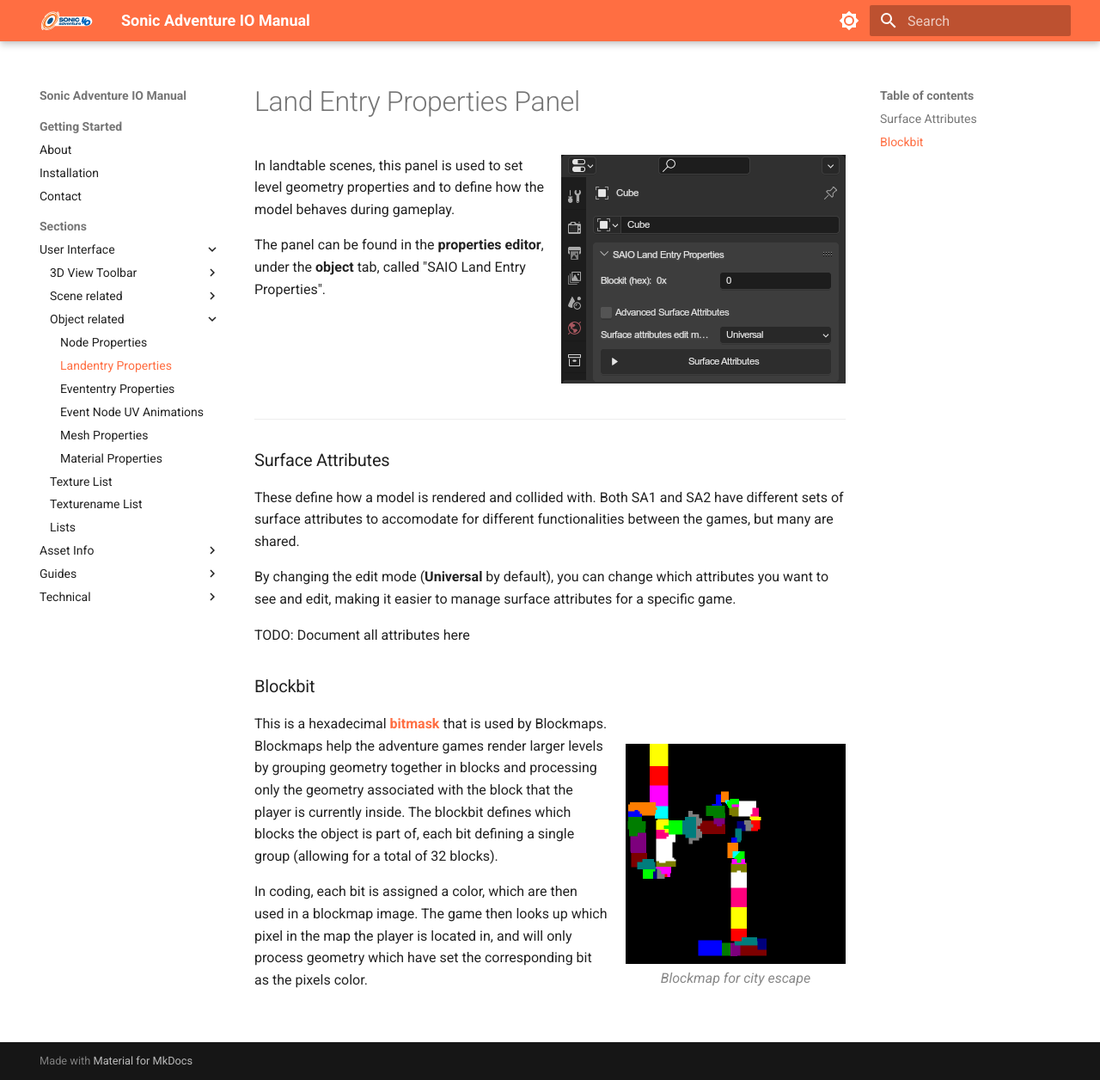
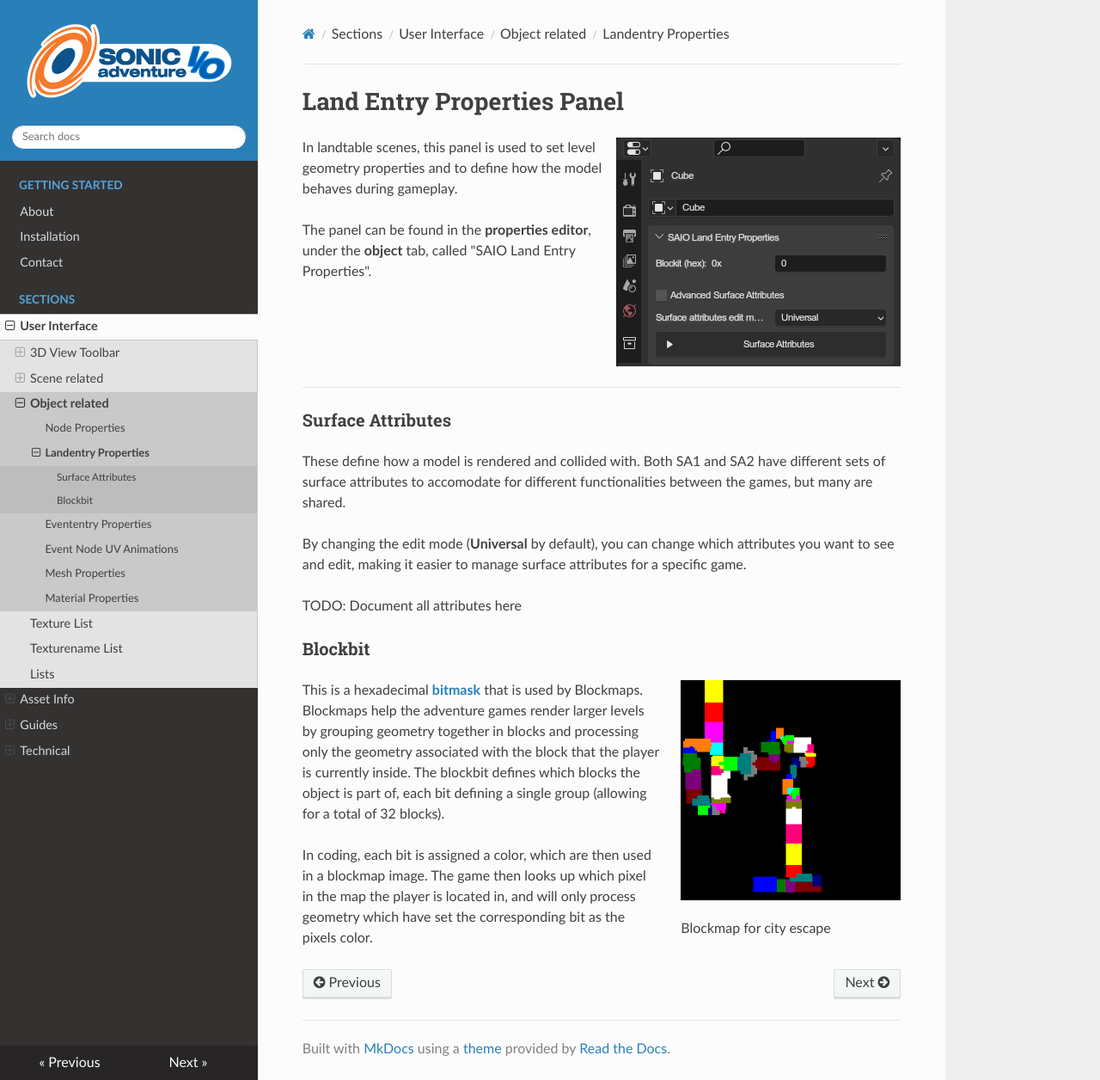
Before and after one commit to X-Hax/SonicAdventureBlenderIO, an MkDocs documentation site: the page built from documentation/docs/ui/object/landentry.md, in a window 1280 px wide and 1256 px high. Shown: the whole window at 86% size. Built offline with MkDocs 1.6.1, drawn with Linux system fonts in a browser that asks for light colours; nearby versions of some CDN libraries.

Commit message:
Updated documentation

```diff
--- a/documentation/docs/stylesheets/extra.css
+++ /dev/null
@@ -1,24 +0,0 @@
-[data-md-color-scheme="default"] .md-content figure figcaption {
-    color: #888;
-}
-
-[data-md-color-scheme="slate"] .md-content figure figcaption {
-    color: #CCC;
-}
-
-.md-content figure figcaption {
-	margin-top: 4px;
-	font: italic;
-}
-
-.md-content figure p {
-	margin: 0;
-	padding: 0;
-}
-
-.align-right {
-	float: right;
-	padding-left: 20px;
-	padding-top: 20px;
-	padding-bottom: 20px;
-}
--- a/documentation/mkdocs.yml
+++ b/documentation/mkdocs.yml
@@ -8,7 +8,7 @@
     - User Interface:
       - 3D View Toolbar:
         - Tools:
-          - 'ui/toolbar/tools/index.md'
+          - Overview: 'ui/toolbar/tools/index.md'
           - Import: 'ui/toolbar/tools/import.md'
           - Export: 'ui/toolbar/tools/export.md'
           - Material: 'ui/toolbar/tools/material.md'
@@ -45,35 +45,13 @@
     - Technical:
       - Data Structure: 'technical/datastructure.md'
 theme:
-  name: 'material'
+  name: 'readthedocs'
   logo: 'img/logo.svg'
   favicon: 'img/favicon.ico'
-  features:
-    - navigation.indexes
-    - navigation.sections
-    - toc.follow
-  palette:
-    - media: "(prefers-color-scheme: light)"
-      scheme: default
-      primary: deep orange
-      toggle:
-        icon: material/brightness-7
-        name: Switch to dark mode
-
-    - media: "(prefers-color-scheme: dark)"
-      scheme: slate
-      toggle:
-        icon: material/brightness-4
-        name: Switch to light mode
-extra_css:
-  - stylesheets/extra.css
 markdown_extensions:
   - admonition
   - attr_list
   - md_in_html
   - tables
-  - pymdownx.emoji:
-      emoji_index: !!python/name:materialx.emoji.twemoji
-      emoji_generator: !!python/name:materialx.emoji.to_svg
   - toc:
       permalink: "🔗&#xFE0E;"
```
Also changed, not shown: documentation/docs/ui/object/node.md (+2 -2 lines).
